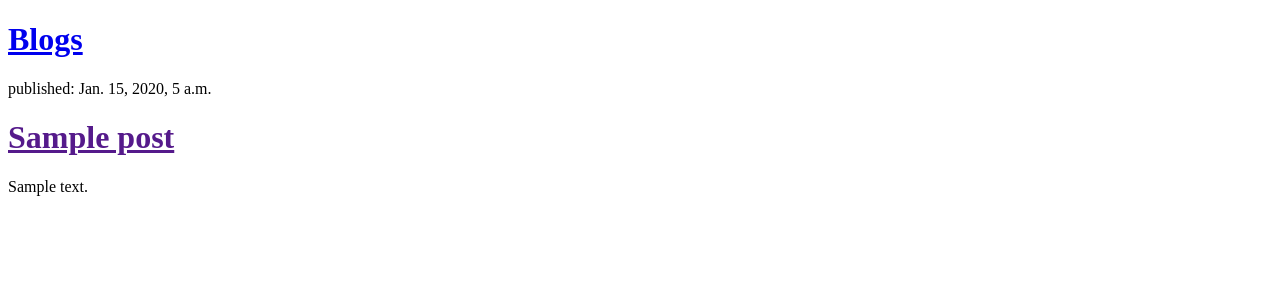
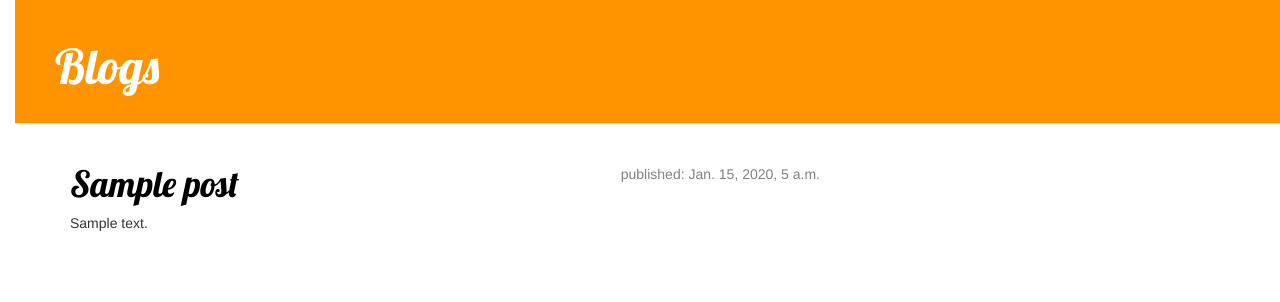
Before and after one commit to javierp001/djangoblog, a Django app: template blog/templates/blog/post_list.html in a window 1280 px wide. Shown: the top 302 px of the page. Run offline with Django 3.2, Linux system fonts and the light colour scheme; the template is opened without the code that fills it: values that come from a table or form of the project are taken from there, others are empty; tables that the repository leaves empty hold one stand-in row (values such as "Sample post"); some libraries are stand-ins or nearby versions.

Commit message:
css y templates reusables

```diff
--- /dev/null
+++ b/blog/static/css/blog.css
@@ -0,0 +1,56 @@
+h1 a {
+    color: #FCA205;
+    font-family: 'Lobster'
+}
+
+body {
+    padding-left: 15px;
+}
+
+.page-header {
+    background-color: #ff9400;
+    margin-top: 0;
+    padding: 20px 20px 20px 40px;
+}
+
+.page-header h1, .page-header h1 a, .page-header h1 a:visited, .page-header h1 a:active {
+    color: #ffffff;
+    font-size: 36pt;
+    text-decoration: none;
+}
+
+.content {
+    margin-left: 40px;
+}
+
+h1, h2, h3, h4 {
+    font-family: 'Lobster', cursive;
+}
+
+.date {
+    float: right;
+    color: #828282;
+}
+
+.save {
+    float: right;
+}
+
+.post-form textarea, .post-form input {
+    width: 100%;
+}
+
+.top-menu, .top-menu:hover, .top-menu:visited {
+    color: #ffffff;
+    float: right;
+    font-size: 26pt;
+    margin-right: 20px;
+}
+
+.post {
+    margin-bottom: 70px;
+}
+
+.post h1 a, .post h1 a:visited {
+    color: #000000;
+}
--- /dev/null
+++ b/blog/templates/blog/base.html
@@ -0,0 +1,35 @@
+{% load staticfiles %}
+<!DOCTYPE html>
+<html lang="en">
+
+<head>
+    <meta charset="UTF-8">
+    <meta name="viewport" content="width=device-width, initial-scale=1.0">
+    <meta http-equiv="X-UA-Compatible" content="ie=edge">
+
+    <link href="https://fonts.googleapis.com/css?family=Lobster&subset=latin,latin-ext" rel="stylesheet" type="text/css">
+    <link rel="stylesheet" href="//maxcdn.bootstrapcdn.com/bootstrap/3.2.0/css/bootstrap.min.css">
+    <link rel="stylesheet" href="//maxcdn.bootstrapcdn.com/bootstrap/3.2.0/css/bootstrap-theme.min.css">
+    <link rel="stylesheet" href="{% static 'css/blog.css' %}">
+
+    <title>Blog</title>
+</head>
+
+<body>
+    <div class="page-header">
+        <h1 style="color: darkcyan">
+            <a href="/">Blogs</a>
+        </h1>
+    </div>
+
+    <div class="content container">
+        <div class="row">
+            <div class="col-md-8">
+                {% block content %}
+                {% endblock %}
+            </div>
+        </div>
+    </div>
+</body>
+
+</html>
--- a/blog/templates/blog/post_list.html
+++ b/blog/templates/blog/post_list.html
@@ -1,28 +1,14 @@
-<!DOCTYPE html>
-<html lang="en">
-
-<head>
-    <meta charset="UTF-8">
-    <meta name="viewport" content="width=device-width, initial-scale=1.0">
-    <meta http-equiv="X-UA-Compatible" content="ie=edge">
-    <title>Blog</title>
-</head>
-
-<body>
-    <div>
-        <h1 style="color: darkcyan">
-            <a href="/">Blogs</a>
-        </h1>
+{% extends 'blog/base.html' %}
+{% block content %}
+{% for post in posts %}
+<div class="post">
+    <div class="date">
+        <p>published: {{post.published_date}}</p>
     </div>
-    <div>
-        {% for post in posts %}
-            <div>
-                <p>published: {{post.published_date}}</p>
-                <h1><a href="">{{post.title}}</a></h1>
-                <p>{{post.text|linebreaksbr}}</p>
-            </div>
-        {% endfor %}
-    </div>
-</body>
-
-</html>
+    <h1>
+        <a href="{% url 'post_detail' pk=post.pk %}">{{post.title}}</a>
+    </h1>
+    <p>{{post.text|linebreaksbr}}</p>
+</div>
+{% endfor %}
+{% endblock %}
--- a/blog/urls.py
+++ b/blog/urls.py
@@ -2,5 +2,6 @@ from django.conf.urls import include, url
 from . import views
 
 urlpatterns=[
-    url(r'^$',views.post_list)
+    url(r'^$',views.post_list),
+    url(r'^post/(?P<pk>[0-9]+)/$', views.post_detail, name='post_detail')
 ]
--- a/blog/views.py
+++ b/blog/views.py
@@ -1,4 +1,4 @@
-from django.shortcuts import render
+from django.shortcuts import render, get_object_or_404
 from .models import Post
 from django.utils import timezone
 
@@ -7,3 +7,7 @@ from django.utils import timezone
 def post_list(request):
     posts=Post.objects.filter(published_date__lte=timezone.now()).order_by('published_date')
     return render(request,'blog/post_list.html',{'posts':posts})
+
+def post_detail(request,pk):
+    post=get_object_or_404(Post,pk=pk)
+    return render(request, 'blog/post_detail.html',{'post':post})
--- a/mysite/settings.py
+++ b/mysite/settings.py
@@ -27,6 +27,7 @@ DEBUG = True
 
 ALLOWED_HOSTS = [
     '127.0.0.1',
+    'localhost',
     'tmp0ral.pythonanywhere.com'
     ]
 
--- a/mysite/urls.py
+++ b/mysite/urls.py
@@ -14,9 +14,10 @@ Including another URLconf
     2. Add a URL to urlpatterns:  path('blog/', include('blog.urls'))
 """
 from django.contrib import admin
-from django.urls import path, include
+from django.urls import path,include
+from django.conf.urls import url, include
 
 urlpatterns = [
     path('admin/', admin.site.urls),
-    path(r'',include('blog.urls'))
+    url(r'',include('blog.urls'))
 ]
```
Also changed, not shown: blog/templates/blog/post_detail.html (added, +13 -0 lines), 1 other file.
